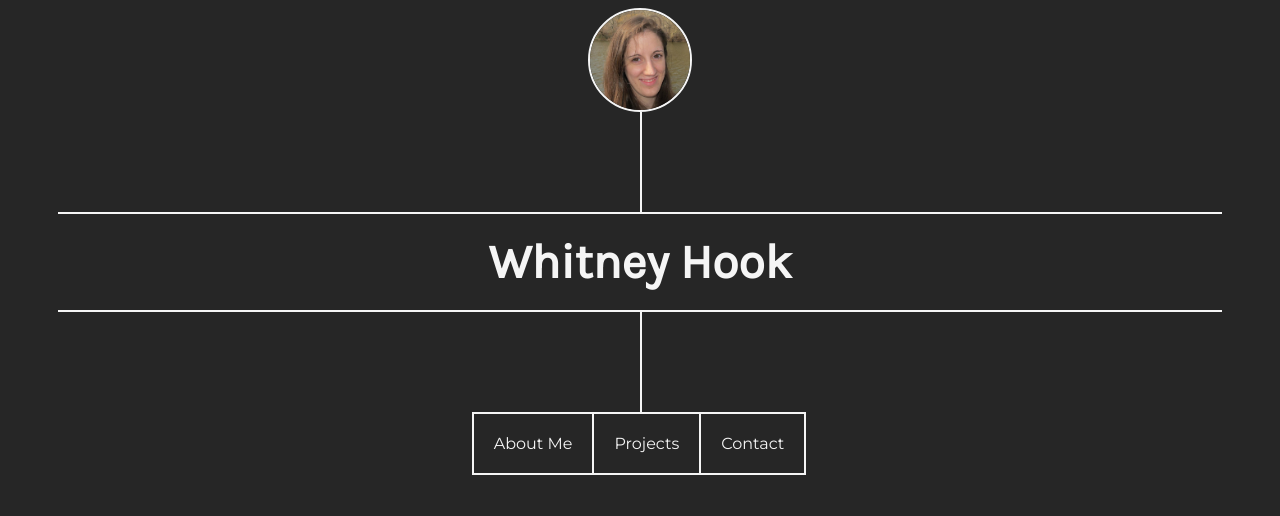
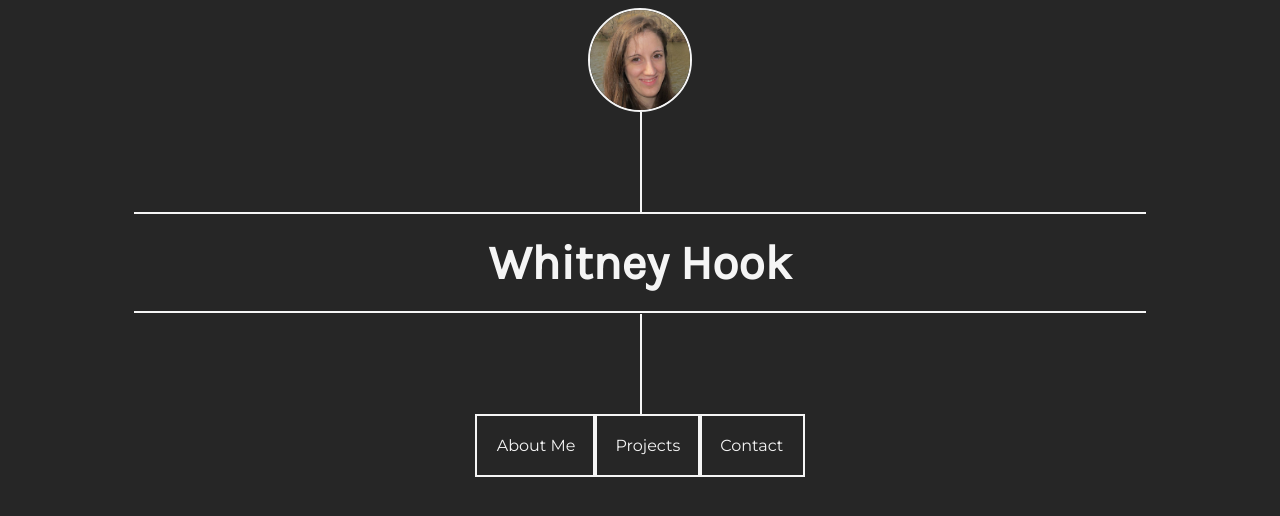
Before and after one commit to wdbhook/portfolio, a plain HTML site: page index.html in a window 1280 px wide. Drawn offline with nearby package versions, Linux system fonts and the light colour scheme.

Commit message:
finalized design

```diff
--- a/index.html
+++ b/index.html
@@ -1,5 +1,5 @@
 <!DOCTYPE html>
-<html>
+<html lang="en-US">
   <head>
     <meta charset="utf-8">
     <meta name="viewport" content="width=device-width">
@@ -9,15 +9,19 @@
     <link rel="stylesheet" href="https://use.fontawesome.com/releases/v5.8.2/css/all.css" integrity="sha384-oS3vJWv+0UjzBfQzYUhtDYW+Pj2yciDJxpsK1OYPAYjqT085Qq/1cq5FLXAZQ7Ay" crossorigin="anonymous">
   </head>
   <body>
-    <img class="me" src="me.jpg">
-    <div class="line"></div>
-    <h1 class="name whitish">Whitney Hook </h2>
-    <div class="line"></div>
-    <ul>
-      <li><a class="nav whitish" id="aboutme" href="">About Me</a></li>
-      <li><a class="nav whitish" id="projects" href="">Projects</a></li>
-      <li><a class="nav whitish" id="contact" href="">Contact</a></li>
-    </ul>
+    <img class="me" src="me.jpg" alt="Whitney Hook">
+    <div class="verticalLine"></div>
+    <div class="horizontalLine"></div>
+    <h1 class="name whitish">Whitney Hook </h1>
+    <div class="horizontalLine"></div>
+    <div class="verticalLine"></div>
+    <nav>
+      <ul>
+        <a class="nav whitish" id="aboutme" href=""><li>About Me</li></a>
+        <a class="nav whitish" id="projects" href=""><li>Projects</li></a>
+        <a class="nav whitish" id="contact" href=""><li>Contact</li></a>
+      </ul>
+    </nav>
     <script src="https://ajax.googleapis.com/ajax/libs/jquery/3.4.0/jquery.min.js"></script>
     <script src="script.js"></script>
   </body>
--- a/script.js
+++ b/script.js
@@ -1,3 +1,8 @@
+$(function() {
+    $(".name").slideDown("slow", function() {
+    });
+});
+
 function renderPages() {
     $('a').on('click', function(event) {
         event.preventDefault();
@@ -30,7 +35,7 @@ function handleProjects() {
             <a href="index.html"><i class="fas fa-times gray"></i></a>
             <h1 class="title gray">Projects</h1>
             <h2 class="gray">Doctor Who Quiz App</h2>
-            <img class="project" src="quizapp.png">
+            <img class="project" alt="Quiz Screenshot" src="quizapp.png">
             <p class="gray">Take this quiz to test your knowledge of all things Doctor Who</p>
             <p class="gray">Written in HTML, CSS, Javascript, and jQuery</p>
             <p class="gray"><a class="link" href="https://wdbhook.github.io/QuizApp/">Link to Live App</a></p>
--- a/style.css
+++ b/style.css
@@ -1,6 +1,15 @@
 body {
     font-family: 'Montserrat', sans-serif;
     background-color: #262626;
+  }
+
+  .horizontalLine {
+    border-top: 2px solid #f5f5f5;
+    height: 1px;
+    width: 80%;
+    display: block;
+    margin-left: auto;
+    margin-right: auto;
   }
 
   .name {
@@ -9,8 +18,6 @@ body {
     margin-right: 50px;
     margin-top: 0;
     margin-bottom: 0;
-    border-top: 2px solid #f5f5f5;
-    border-bottom: 2px solid #f5f5f5;
     padding-top: 20px;
     padding-bottom: 20px;
     font-family: 'Karla', sans-serif;
@@ -30,7 +37,7 @@ body {
 
   a.nav {
     text-decoration: none;
-    font-size: 16px;
+    font-size: 1em;
   }
 
   a.link {
@@ -50,7 +57,6 @@ body {
   }
 
   i {
-    display: float;
     float: right;
   }
 
@@ -63,16 +69,16 @@ body {
   }
 
   p {
-    font-size: 20px;
+    font-size: 1.25em;
     line-height: 150%;
   }
 
   h1 {
-    font-size: 48px;
+    font-size: 3em;
   }
 
   h2 {
-    font-size: 26px;
+    font-size: 1.625em;
     line-height: 120%;
   }
 
@@ -93,15 +99,23 @@ body {
 
     li {
       margin-left: -2px;
-      margin-rigth: -2px;
+      margin-right: -2px;
     }
 
     .me {
       width: 100px;
     }
 
-    .line {
+    .verticalLine {
       height: 100px;
+      border-right: 2px solid #F5F5F5;
+      width: 50%;
+    }
+
+    .box {
+      width: 50%;
+      margin-left: auto;
+      margin-right: auto;
     }
   }
 
@@ -131,7 +145,10 @@ body {
     border: 2px solid #F5F5F5;
   }
 
-  .line {
-    border-right: 2px solid #F5F5F5;
-    width: 50%;
+  li:hover {
+    background-color: #3F3F3F;
   }
+
+  .hidden {
+    display: none;
+  }
```
